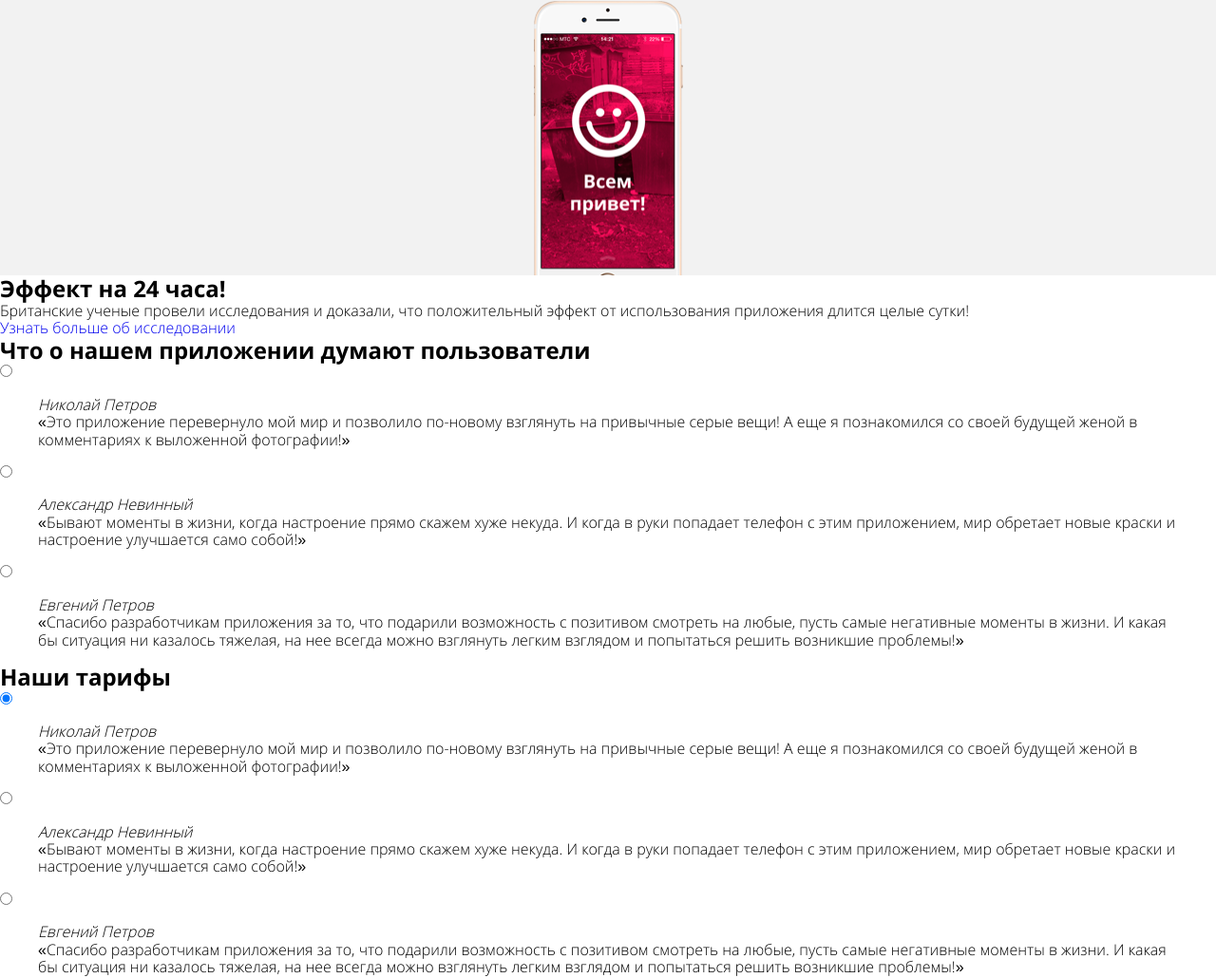
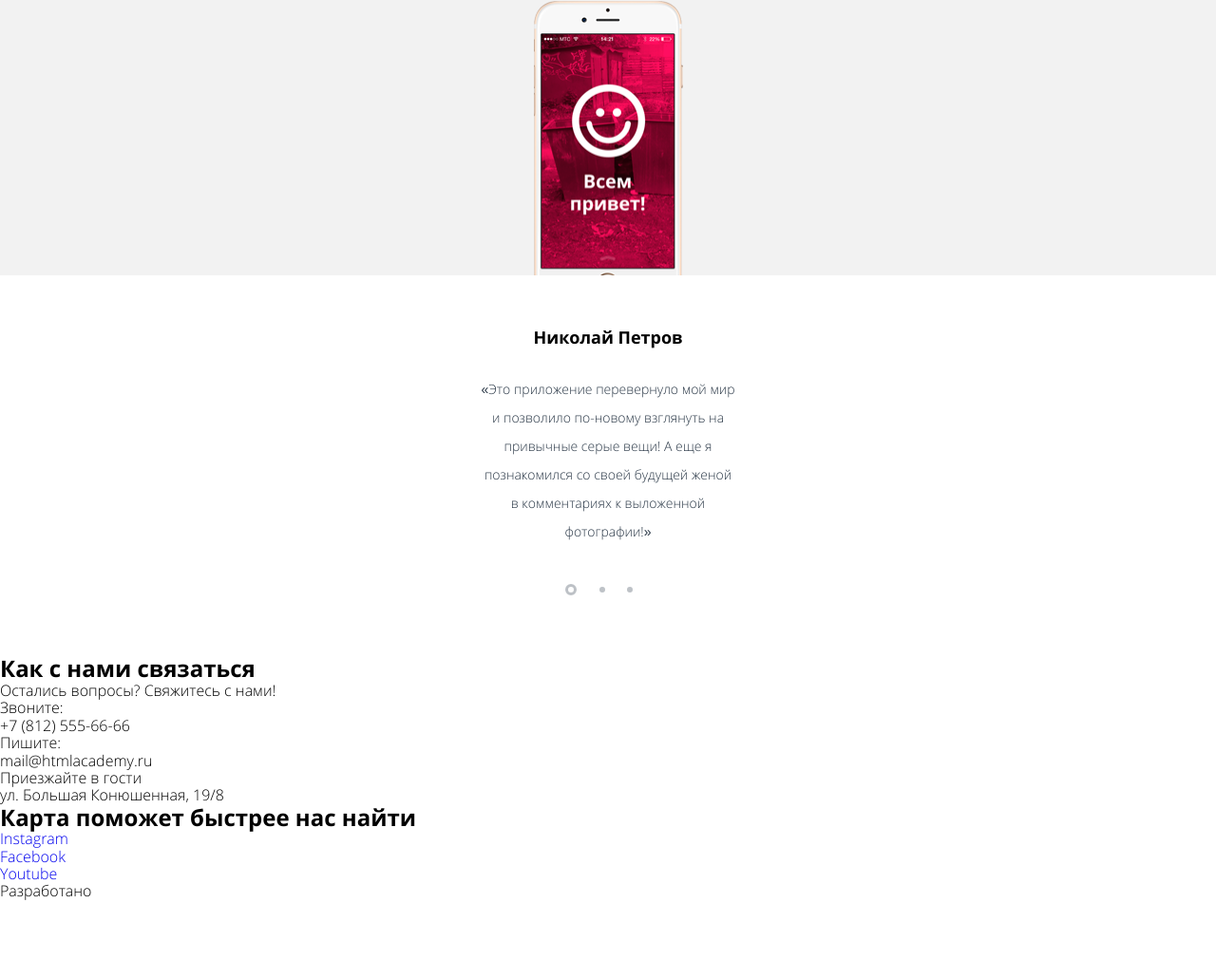
Before and after one commit to Johnkam/johnkam.github.io, a website: page index.html in a window 1280 px wide. Shown: the part 1747-2777 px from the top of the page at 95% size. After the commit the page ends 2696 px from the top, so only its background shows below. Drawn offline with Linux system fonts and the light colour scheme.

Commit message:
Стилизовал слайдер отзывов на мобильной версии

```diff
--- a/index.html
+++ b/index.html
@@ -64,7 +64,7 @@
     </div>
   </header>
   <main class="main">
-    <section class="features">
+    <section class="features  main__features">
       <h2 class="features__title">Особенности нашего приложения</h2>
       <div class="features__inner">
         <div class="features__slogans">
@@ -96,31 +96,32 @@
         <a class="main-feature__link" href="#">Узнать больше об исследовании</a>
       </div>
     </section>
-    <section class="reviews-slider">
+    <section class="reviews-slider  main__reviews-slider">
       <h2 class="reviews-slider__title">Что о нашем приложении думают пользователи</h2>
       <div class="reviews-slider__inner">
         <div class="reviews-slider_slide-list">
           <input class="reviews-slider__switch" id="slide-1" type="radio" name="slide" checked>
           <label class="reviews-slider__control" for="slide-1"></label>
           <blockquote class="reviews-slider__slide">
-            <cite class="reviews-slider__author">Николай Петров</cite>
+            <p class="reviews-slider__author">Николай Петров</p>
             <p class="reviews-slider__text">&laquo;Это приложение перевернуло мой мир и позволило по-новому взглянуть на привычные серые вещи! А еще я познакомился со своей будущей женой в комментариях к выложенной фотографии!&raquo;</p>
           </blockquote>
           <input class="reviews-slider__switch" id="slide-2" type="radio" name="slide">
           <label class="reviews-slider__control" for="slide-2"></label>
           <blockquote class="reviews-slider__slide">
-            <cite class="reviews-slider__author">Александр Невинный</cite>
+            <p class="reviews-slider__author">Александр Невинный</p>
             <p class="reviews-slider__text">&laquo;Бывают моменты в жизни, когда настроение прямо скажем хуже некуда. И когда в руки попадает телефон с этим приложением, мир обретает новые краски и настроение улучшается само собой!&raquo;</p>
           </blockquote>
           <input class="reviews-slider__switch" id="slide-3" type="radio" name="slide">
           <label class="reviews-slider__control" for="slide-3"></label>
           <blockquote class="reviews-slider__slide">
-            <cite class="reviews-slider__author">Евгений Петров</cite>
+            <p class="reviews-slider__author">Евгений Петров</p>
             <p class="reviews-slider__text">&laquo;Спасибо разработчикам приложения за то, что подарили возможность с позитивом смотреть на любые, пусть самые негативные моменты в жизни. И какая бы ситуация ни казалось тяжелая, на нее всегда можно взглянуть легким взглядом и попытаться решить возникшие проблемы!&raquo;</p>
           </blockquote>
         </div>
       </div>
     </section>
+    <!--
     <section class="tarrifs-slider">
       <h2 class="tarrifs-slider__title">Наши тарифы</h2>
       <div class="reviews-slider__inner">
@@ -146,6 +147,7 @@
         </div>
       </div>
     </section>
+    -->
     <section class="contacts">
       <h2 class="contacts__title">Как с нами связаться</h2>
       <div class="contacts__inner">
--- a/less/blocks/main-feature.less
+++ b/less/blocks/main-feature.less
@@ -0,0 +1,3 @@
+.main-feature {
+  display: none;
+}
--- a/less/blocks/main.less
+++ b/less/blocks/main.less
@@ -0,0 +1,6 @@
+.main__features {
+  margin-bottom: 50px;
+}
+.main__reviews-slider {
+  margin-bottom: 80px;
+}
--- a/less/blocks/reviews-slider.less
+++ b/less/blocks/reviews-slider.less
@@ -0,0 +1,81 @@
+.reviews-slider__title {
+  position: absolute;
+  width: 1px;
+  height: 1px;
+  margin: -1px;
+  padding: 0;
+  border: 0;
+  clip: rect(0 0 0 0);
+  overflow: hidden;
+}
+.reviews-slider__inner {
+  width: 280px;
+  margin: 0 auto;
+}
+.reviews-slider_slide-list {
+  position: relative;
+  width: inherit;
+  height: 270px;
+  text-align: center;
+}
+.reviews-slider__switch {
+  display: none;
+}
+.reviews-slider__control {
+  position: relative;
+  z-index: 100;
+  display: inline-block;
+  vertical-align: middle;
+  width: 6px;
+  height: 6px;
+  margin-right: 19px;
+  background-color: @bg-color-darkest;
+  border-radius: 50%;
+  opacity: 0.3;
+  cursor: pointer;
+  transition: background 0.8s ease-out 0s;
+  top: 100%;
+}
+.reviews-slider__control:hover {
+  opacity: 0.6;
+}
+.reviews-slider__control:active {
+  opacity: 0.1;
+}
+.reviews-slider__switch:checked + .reviews-slider__control {
+  background-color: @bg-color-lightest ;
+  border: 3px solid @border-color-dark;
+}
+.reviews-slider__slide {
+  overflow: auto;
+  height: inherit;
+  margin: 0;
+}
+.reviews-slider_slide-list > .reviews-slider__slide {
+  position: absolute;
+  top: 0px;
+  left: 0px;
+  right: 0px;
+  bottom: 0px;
+  z-index: 0;
+  visibility: hidden;
+  opacity: 0;
+  transition: opacity 0.8s ease-out 0.1s, visibility 0.1s ease-out 0.9s;
+}
+.reviews-slider__switch:checked + .reviews-slider__control + .reviews-slider__slide {
+  visibility: visible;
+  opacity: 1;
+  transition: opacity 0.8s ease-out 0.1s, visibility 0.1s ease-out 0s;
+}
+.reviews-slider__author {
+  margin-bottom: 25px;
+  .font(18px, 30px, @txt-color-darkest, bold);
+  font-style: normal;
+  text-align: center;
+}
+.reviews-slider__text {
+  margin: 0;
+  padding-left: 5px;
+  padding-right: 5px;
+  .font(14px, 30px, @txt-color-lighter, normal);
+}
--- a/less/global/global-scaffolding.less
+++ b/less/global/global-scaffolding.less
@@ -20,3 +20,6 @@ p {
 h1,h2,h3 {
   margin: 0;
 }
+blockquote {
+  margin: 0;
+}
--- a/less/variables.less
+++ b/less/variables.less
@@ -18,6 +18,7 @@
 @bg-color-darken: #1d2631;
 @bg-color-dark: #131920;
 @bg-color-light: #f2f2f2;
+@bg-color-lightest: #ffffff;
 @bg-color-bright: #d22856;
 
 //border-color
```
Also changed, not shown: css/style.css.
